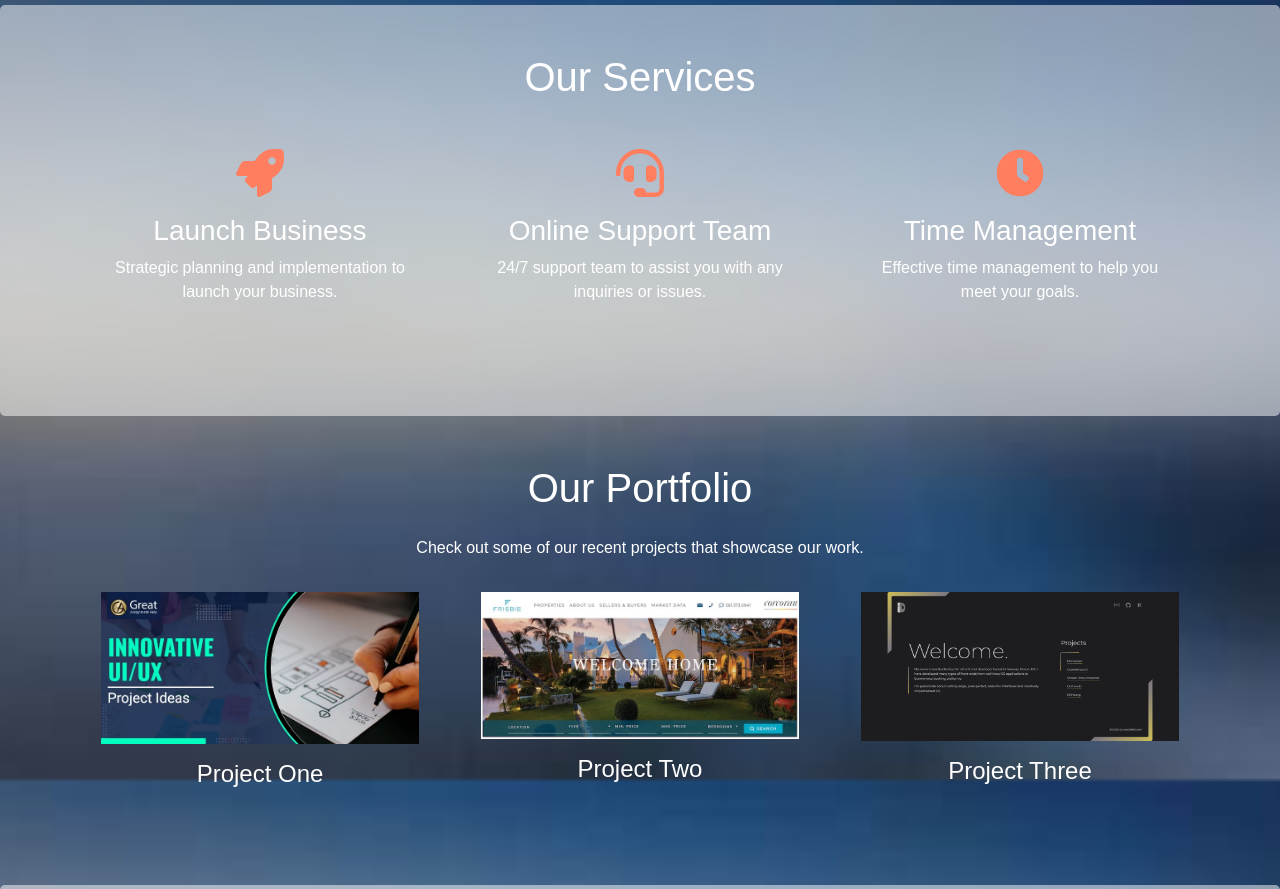
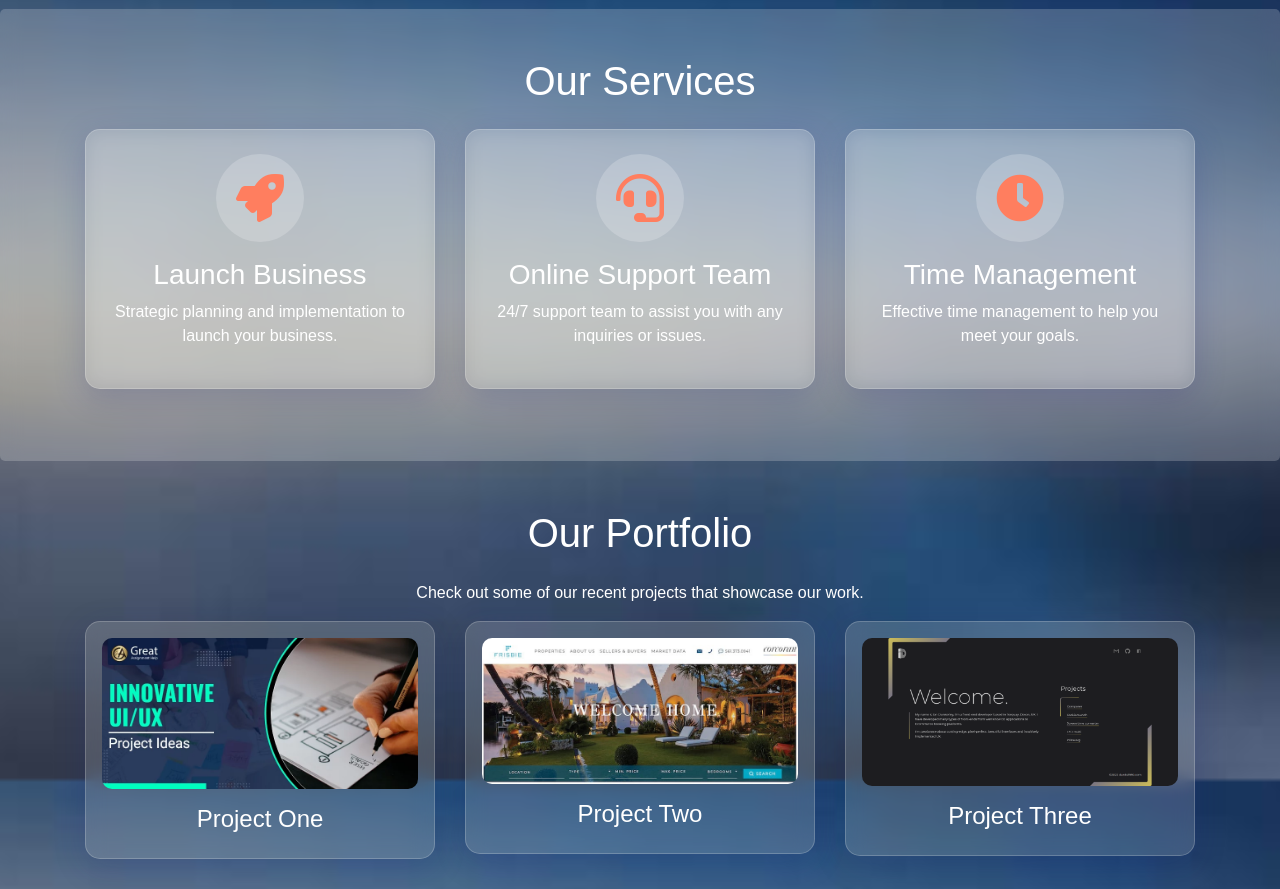
Before and after one commit to rishifycs/Landing-Page, a plain HTML site: page index.html in a window 1280 px wide. Shown: the part 820-1709 px from the top of the page. Drawn offline with nearby package versions, Linux system fonts and the light colour scheme.

Commit message:
Update style.css

```diff
--- a/style.css
+++ b/style.css
@@ -1,4 +1,4 @@
-
+/* Base Styling */
 body {
     font-family: 'Arial', sans-serif;
     margin: 0;
@@ -10,6 +10,7 @@ body {
     color: white;
 }
 
+/* Overlay if needed */
 .bg-overlay {
     background: rgba(0, 0, 0, 0.5);
     position: absolute;
@@ -20,43 +21,110 @@ body {
     z-index: -1;
 }
 
+/* Glassmorphism + Gradient Backgrounds */
 .bg-gradient-primary {
-    background: rgba(255, 255, 255, 0.5);
+    background: rgba(255, 255, 255, 0.2);
     color: black;
     padding: 20px;
     border-radius: 5px;
     backdrop-filter: blur(10px);
 }
 
+/* Cards with Glass Effect */
+.glass-card {
+    background: rgba(255, 255, 255, 0.15);
+    border-radius: 15px;
+    box-shadow: 0 8px 32px rgba(31, 38, 135, 0.2);
+    backdrop-filter: blur(10px);
+    -webkit-backdrop-filter: blur(10px);
+    border: 1px solid rgba(255, 255, 255, 0.2);
+    transition: transform 0.3s ease, box-shadow 0.3s ease;
+    color: white;
+}
+.glass-card:hover {
+    transform: translateY(-10px);
+    box-shadow: 0 16px 40px rgba(0, 0, 0, 0.2);
+}
+
+/* Navbar and Header */
 header .navbar-brand {
     font-size: 1.5rem;
     font-weight: bold;
+    color: white !important;
 }
-
 header h1, header p {
     margin: 0;
 }
 
+/* Section Styling */
 section {
     padding: 60px 20px;
 }
-
 section h2 {
     font-size: 2.5rem;
     margin-bottom: 20px;
+    color: white;
 }
 
-.icon {
-    margin-bottom: 20px;
+/* Icons */
+.icon i {
     color: #ff7e5f;
+    background: rgba(255, 255, 255, 0.2);
+    padding: 20px;
+    border-radius: 50%;
+    transition: transform 0.3s ease;
+}
+.icon i:hover {
+    transform: scale(1.2);
 }
 
+/* Portfolio Images */
+#portfolio img {
+    border-radius: 10px;
+    transition: transform 0.3s ease;
+}
+#portfolio img:hover {
+    transform: scale(1.05);
+}
+
+/* Team Images */
+#team img {
+    border: 4px solid #fff;
+    transition: transform 0.3s ease;
+}
+#team img:hover {
+    transform: rotate(2deg) scale(1.05);
+}
+
+/* Newsletter */
+#newsletter input {
+    border-radius: 25px;
+}
+#newsletter button {
+    border-radius: 25px;
+}
+
+/* Footer */
 footer {
     background-color: rgba(0, 0, 0, 0.7);
     color: white;
     padding: 20px 0;
 }
-
 footer p {
     margin: 0;
 }
+
+/* Fade-in Animation on Scroll */
+@keyframes fadeUp {
+    from {
+        opacity: 0;
+        transform: translateY(30px);
+    }
+    to {
+        opacity: 1;
+        transform: translateY(0);
+    }
+}
+section {
+    animation: fadeUp 1s ease-in-out;
+}
```
